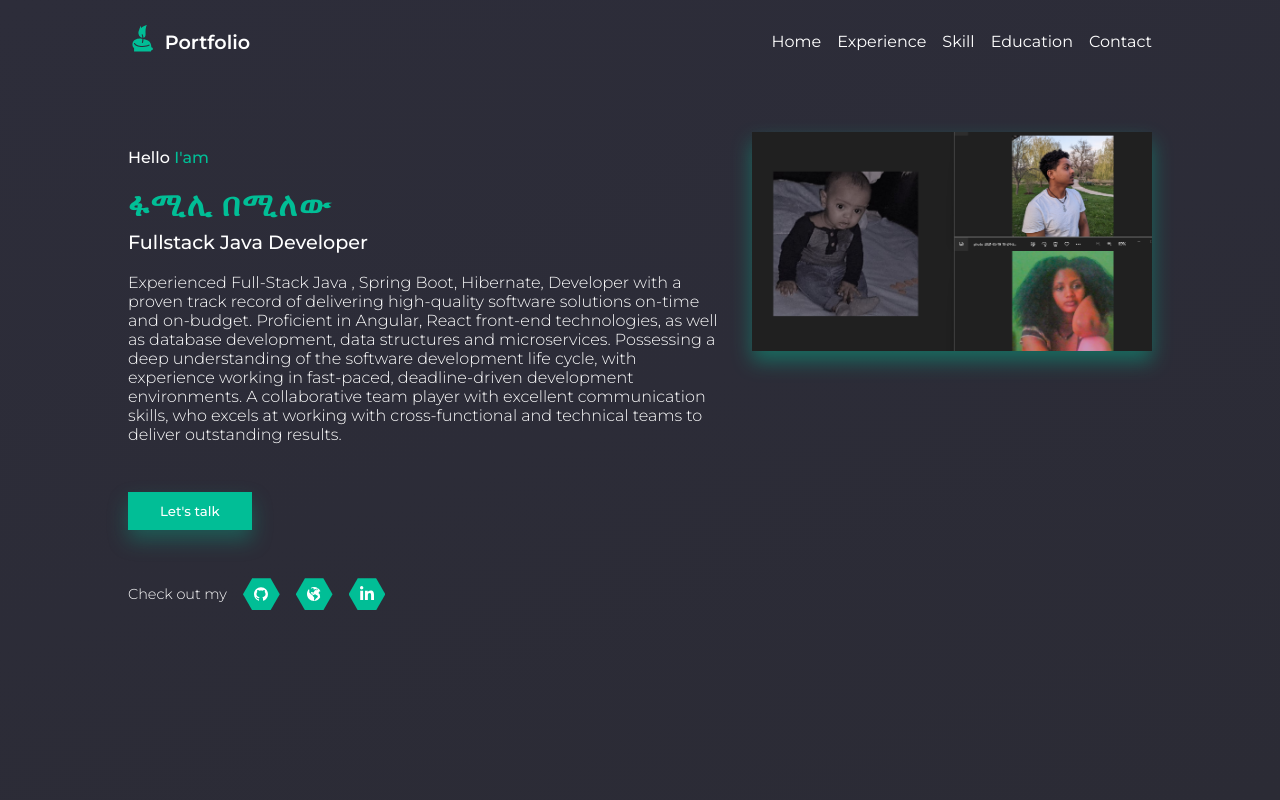
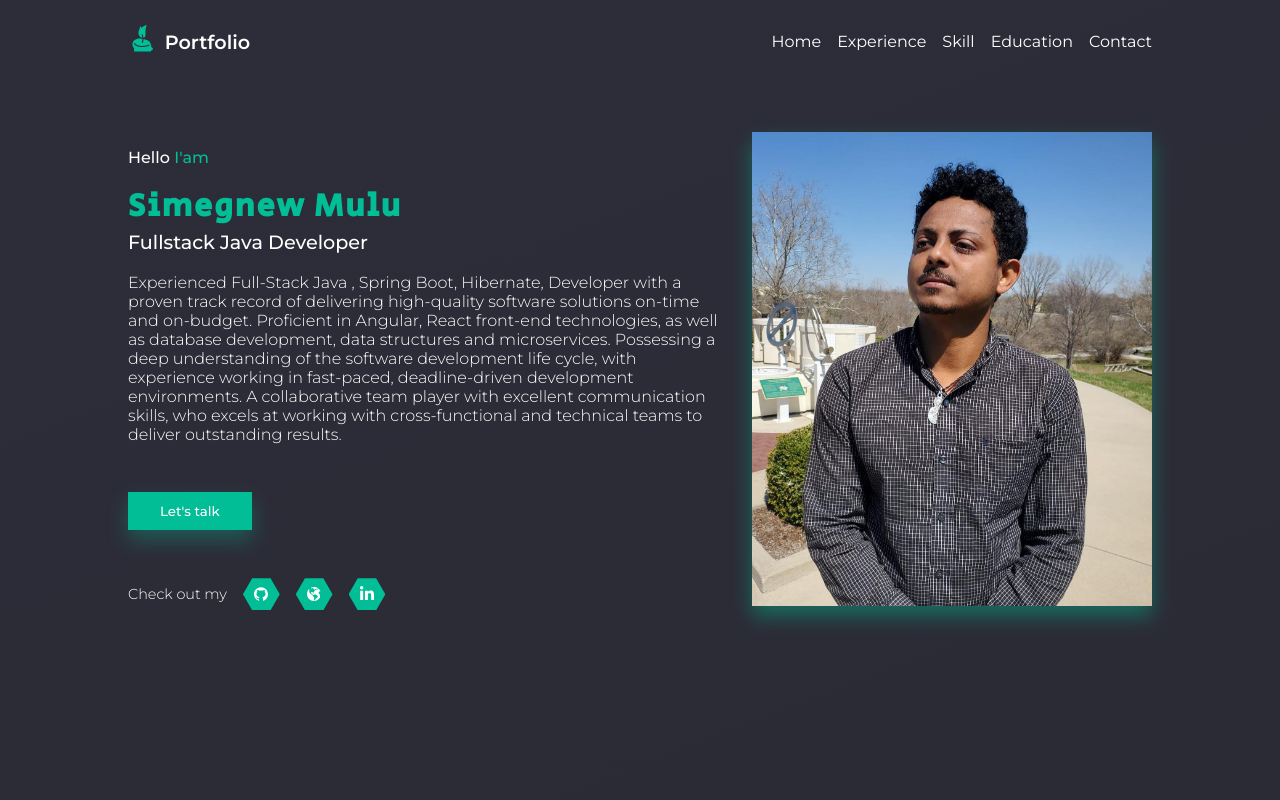
Before and after one commit to yemami/www.simegnewmulu.tech, a React (Create React App) app: page / in a window 1280 px wide. Shown: the top 800 px of the page. Built offline with nearby package versions, Linux system fonts and the light colour scheme; the HTML template or start-up script is replaced by a standard one.

Commit message:
originl profile pic plus name

```diff
--- a/src/components/Banner/ProfComponent.jsx
+++ b/src/components/Banner/ProfComponent.jsx
@@ -4,7 +4,7 @@ import { AiFillGithub } from "react-icons/ai";
 import { GiEarthAmerica } from "react-icons/gi";
 import { FaLinkedinIn } from "react-icons/fa";
 import { Slide } from "react-awesome-reveal";
-import family from './family.jpg';
+import profile from './profile.jpg';
 const scrollDown = () => {
   window.scroll({
     top: 2000,
@@ -20,7 +20,7 @@ const ProfComponent = () => {
           <h4>
             Hello <span className="green">I'am</span>
           </h4>
-          <h1 className="green">ፋሚሊ በሚለው</h1>
+          <h1 className="green">Simegnew Mulu</h1>
           <h3>Fullstack Java Developer</h3>
           <p>
           Experienced Full-Stack Java , Spring Boot, Hibernate,
@@ -59,7 +59,7 @@ const ProfComponent = () => {
       <Slide direction="right">
         <Profile>
           <img
-            src={family}
+            src={profile}
             alt="profile"
           />
         </Profile>
```
Also changed, not shown: src/components/Banner/family.jpg (deleted), src/components/Banner/profile.jpg (added).
